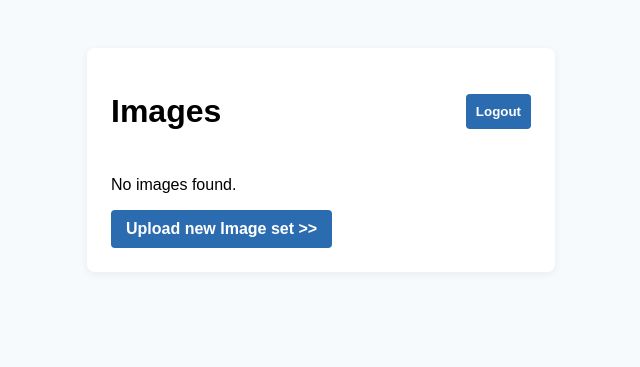
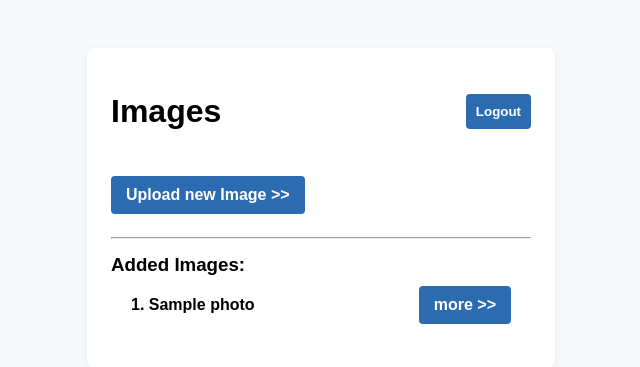
Before and after one commit to MacJ13/photo-tagging-app, a Node server app: page /images in a window 1280 px wide. Shown: the top 367 px of the page, without its empty margins (319-959 px from the left). Run offline with Node 20, Linux system fonts and the light colour scheme; a user stored in the database is signed in; tables that the repository leaves empty hold one stand-in row (values such as "Sample post"); some libraries are stand-ins or nearby versions.

Commit message:
update displaying image index view
- modify imageIndex.ejs view style and strcuture with image list
  elements
- create 'getAllMainImagesInDB' function service to get all url and
  title of main images in photo.service.ts
- update 'image_index_get' handler controller to render image index
  view with images data

```diff
--- a/src/views/pages/imageIndex.ejs
+++ b/src/views/pages/imageIndex.ejs
@@ -71,6 +71,33 @@
         align-items: center;
         margin-bottom: 24px;
       }
+
+      .image-new-link {
+        margin-bottom: 15px;
+      }
+
+      .image-list-heading {
+        margin: 15px 0 10px 0;
+      }
+
+      .image-list {
+        padding: 0;
+        margin: 0;
+      }
+
+      .image-item {
+        display: flex;
+        justify-content: space-between;
+        align-items: center;
+        margin: 0 20px;
+        margin-bottom: 20px;
+
+      }
+
+      .image-title {
+        font-weight: 600;
+
+      }
     </style>
   </head>
   <body>
@@ -82,16 +109,25 @@
             <button type="submit">Logout</button>
           </form>
       </div>
-        <% if (!locals.images || locals.images.length < 3) { %>
-
+      <a class="image-new-link" href="/images/upload">Upload new Image >></a>
+        <% if (!locals.images || !locals.images.length) { %>
         <p>No images found.</p>
 
-        <a href="/images/upload">Upload new Image set >></a>
         <% } else { %>
-        <ul>
-       LIST
+        <hr/>
+        <h3 class="image-list-heading">Added Images:</h3>
+
+        <ol class="image-list">
+
+          <% locals.images.forEach((image, index) => { %>
+            <li class="image-item">
+              <span class="image-title"><%= index+1 %>. <%= image.title.replace(/-/g, " ") %></span>
+              <a class="image-link" href="/images/<%= image._id.toString() %>">more >></a>
+            </li>
+          <% }) %>
        </ul>
        <% } %>
+
     </div>
   </body>
 </html>
```
Also changed, not shown: src/controllers/image.controller.ts (+9 -3 lines), src/service/photo.service.ts (+9 -0 lines).
